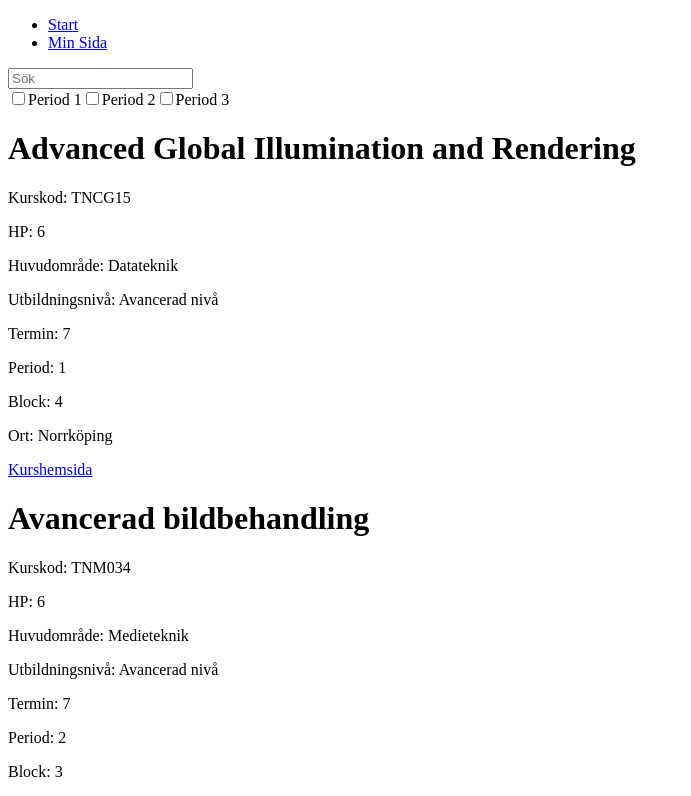
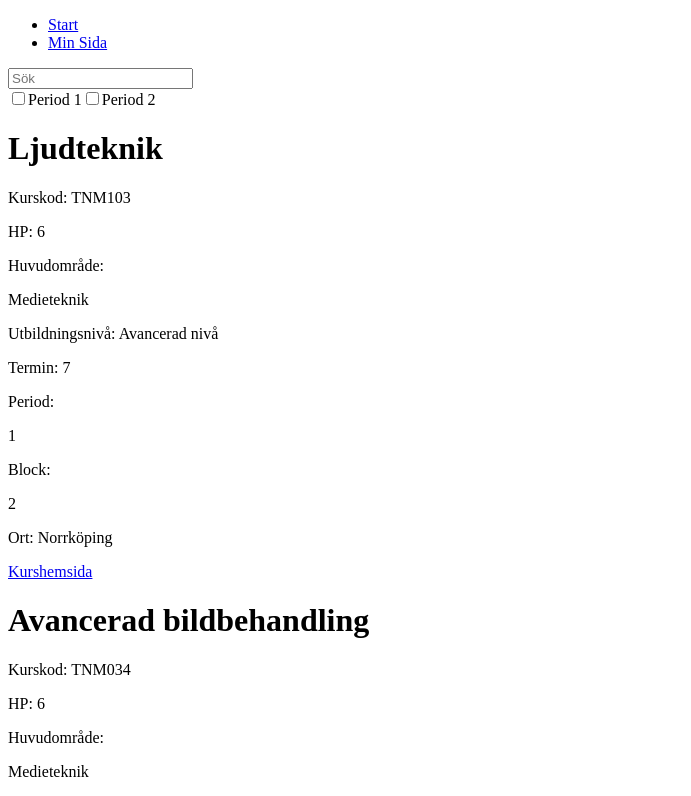
Before and after one commit to jronnefalk/lithe_val, a React (Create React App) app: page / in a window 1280 px wide. Shown: the top 796 px of the page, without its empty margins (0-691 px from the left). Built offline with nearby package versions, Linux system fonts and the light colour scheme.

Commit message:
uppdaterad filterfunk

```diff
--- a/src/components/Filters.js
+++ b/src/components/Filters.js
@@ -9,37 +9,38 @@ function Checkbox({ label, value, onChange }) {
   );
 }
 
-export default function Filters() {
-  const [checkedOne, setCheckedOne] = React.useState(false);
-  const [checkedTwo, setCheckedTwo] = React.useState(false);
-  const [checkedThree, setCheckedThree] = React.useState(false);
+export default function Filters({ onSelectFilter }) {
+  const [checkedPeriod1, setCheckedPeriod1] = React.useState(false);
+  const [checkedPeriod2, setCheckedPeriod2] = React.useState(false);
 
-  const handleChangeOne = () => {
-    setCheckedOne(!checkedOne);
+  React.useEffect(() => {
+    onSelectFilter("period", checkedPeriod1 ? "1" : "");
+  }, [checkedPeriod1, onSelectFilter]);
+
+  React.useEffect(() => {
+    onSelectFilter("period", checkedPeriod2 ? "2" : "");
+  }, [checkedPeriod2, onSelectFilter]);
+
+  const handlePeriod1Change = () => {
+    setCheckedPeriod1(!checkedPeriod1);
+    //onSelectFilter("period", checkedPeriod1 ? "" : "1");
+  };
+  const handlePeriod2Change = () => {
+    setCheckedPeriod2(!checkedPeriod2);
+    //onSelectFilter("period", checkedPeriod2 ? "" : "2");
   };
 
-  const handleChangeTwo = () => {
-    setCheckedTwo(!checkedTwo);
-  };
-  const handleChangeThree = () => {
-    setCheckedThree(!checkedThree);
-  };
   return (
     <div>
       <Checkbox
         label="Period 1"
-        value={checkedOne}
-        onChange={handleChangeOne}
+        value={checkedPeriod1}
+        onChange={handlePeriod1Change}
       />
       <Checkbox
         label="Period 2"
-        value={checkedTwo}
-        onChange={handleChangeTwo}
-      />
-      <Checkbox
-        label="Period 3"
-        value={checkedThree}
-        onChange={handleChangeThree}
+        value={checkedPeriod2}
+        onChange={handlePeriod2Change}
       />
     </div>
   );
--- a/src/components/Kurs.js
+++ b/src/components/Kurs.js
@@ -7,11 +7,26 @@ export default function Kurs(props) {
       <h1>{kurs.kursnamn}</h1>
       <p>Kurskod: {kurs.kurskod}</p>
       <p>HP: {kurs.hp}</p>
-      <p>Huvudområde: {kurs.huvudomrade[0]}</p>
+      <p>
+        Huvudområde:{" "}
+        {kurs.huvudomrade.map((prop) => {
+          return <p>{prop}</p>;
+        })}
+      </p>
       <p>Utbildningsnivå: {kurs.utbildningsniva}</p>
       <p>Termin: {kurs.termin}</p>
-      <p>Period: {kurs.period[0]}</p>
-      <p>Block: {kurs.block[0]}</p>
+      <p>
+        Period:{" "}
+        {kurs.period.map((prop) => {
+          return <p>{prop}</p>;
+        })}
+      </p>
+      <p>
+        Block:{" "}
+        {kurs.block.map((prop) => {
+          return <p>{prop}</p>;
+        })}
+      </p>
       <p>Ort: {kurs.ort}</p>
       <a href={kurs.url}>Kurshemsida</a>
     </>
--- a/src/functions/filterKurser.js
+++ b/src/functions/filterKurser.js
@@ -1,23 +1,24 @@
-//import Filters from "./Filters";
+export default function filterKurser(kurser, query, filters) {
+  return kurser.filter((el) => {
+    // Sökning
+    if (
+      el.kursnamn.toLowerCase().indexOf(query.toLowerCase()) !== -1 ||
+      el.kurskod.toLowerCase().indexOf(query.toLowerCase()) !== -1 ||
+      el.huvudomrade[0].toLowerCase().indexOf(query.toLowerCase()) !== -1
+    ) {
+      // Filter
 
-function filterKurser(kurser, query) {
-  return kurser
-    .sort(function (a, b) {
-      if (a.kursnamn.toLowerCase() < b.kursnamn.toLowerCase()) return -1;
-      if (a.kursnamn.toLowerCase() > b.kursnamn.toLowerCase()) return 1;
-      return 0;
-    })
-    .filter((kurs) => {
-      if (query === "") {
-        return kurs;
-      } else if (kurs.kursnamn.toLowerCase().includes(query.toLowerCase())) {
-        return kurs;
-      } else if (kurs.kurskod.toLowerCase().includes(query.toLowerCase())) {
-        return kurs;
-      } else {
-        return null;
+      for (let i = 0; i < filters.length; i++) {
+        const filter = filters[i];
+        if (
+          filter.name === "period" &&
+          el.period.indexOf(filter.value) === -1
+        ) {
+          return false;
+        }
       }
-    });
+      return true;
+    }
+    return false;
+  });
 }
-
-export default filterKurser;
--- a/src/pages/Start.js
+++ b/src/pages/Start.js
@@ -1,34 +1,42 @@
-import { useState } from "react";
-
-// Data
+import { useState, useCallback } from "react";
 import kurser from "../webscraping/database.json";
-
-// Funktioner
 import filterKurser from "../functions/filterKurser";
-
-// Komponenter
 import Kurs from "../components/Kurs";
 import Filters from "../components/Filters";
 
 export function Start() {
+  const [query, setQuery] = useState("");
+  const [selectedFilters, setSelectedFilters] = useState([]);
 
-    const [query, setQuery] = useState("");
-    const filteredKurser = filterKurser(kurser, query);
+  const handleSelectFilter = useCallback((filter, value) => {
+    setSelectedFilters((prevFilters) => {
+      const filters = [...prevFilters];
+      const index = filters.findIndex((f) => f.name === filter);
+      if (index === -1) {
+        filters.push({ name: filter, value });
+      } else {
+        filters[index].value = value;
+      }
+      return filters;
+    });
+  }, []);
 
-    return (<div className="App">
+  const filteredKurser = filterKurser(kurser, query, selectedFilters);
+
+  return (
+    <div className="App">
       <div>
         <input
           placeholder="Sök"
           onChange={(event) => setQuery(event.target.value)}
         />
         <div>
-        <Filters />
+          <Filters onSelectFilter={handleSelectFilter} />
         </div>
       </div>
-    {filteredKurser.map((el) => (
-      <Kurs kursdata={el} />
-    ))}
-
+      {filteredKurser.length > 0
+        ? filteredKurser.map((el) => <Kurs kursdata={el} key={el.kurskod} />)
+        : kurser.map((el) => <Kurs kursdata={el} key={el.kurskod} />)}
     </div>
   );
 }
```
Lines whose indentation alone changed are shown as unchanged.
